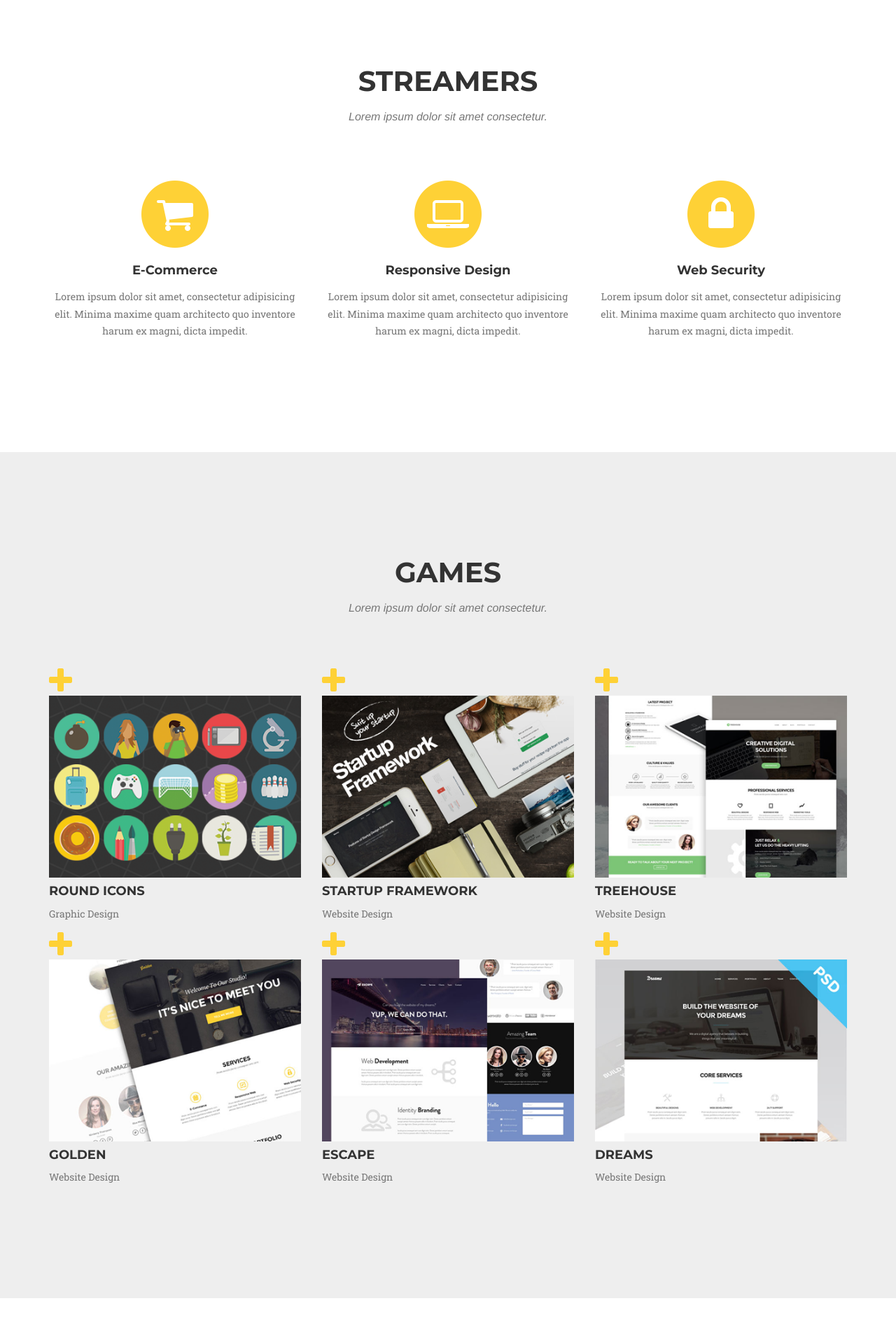
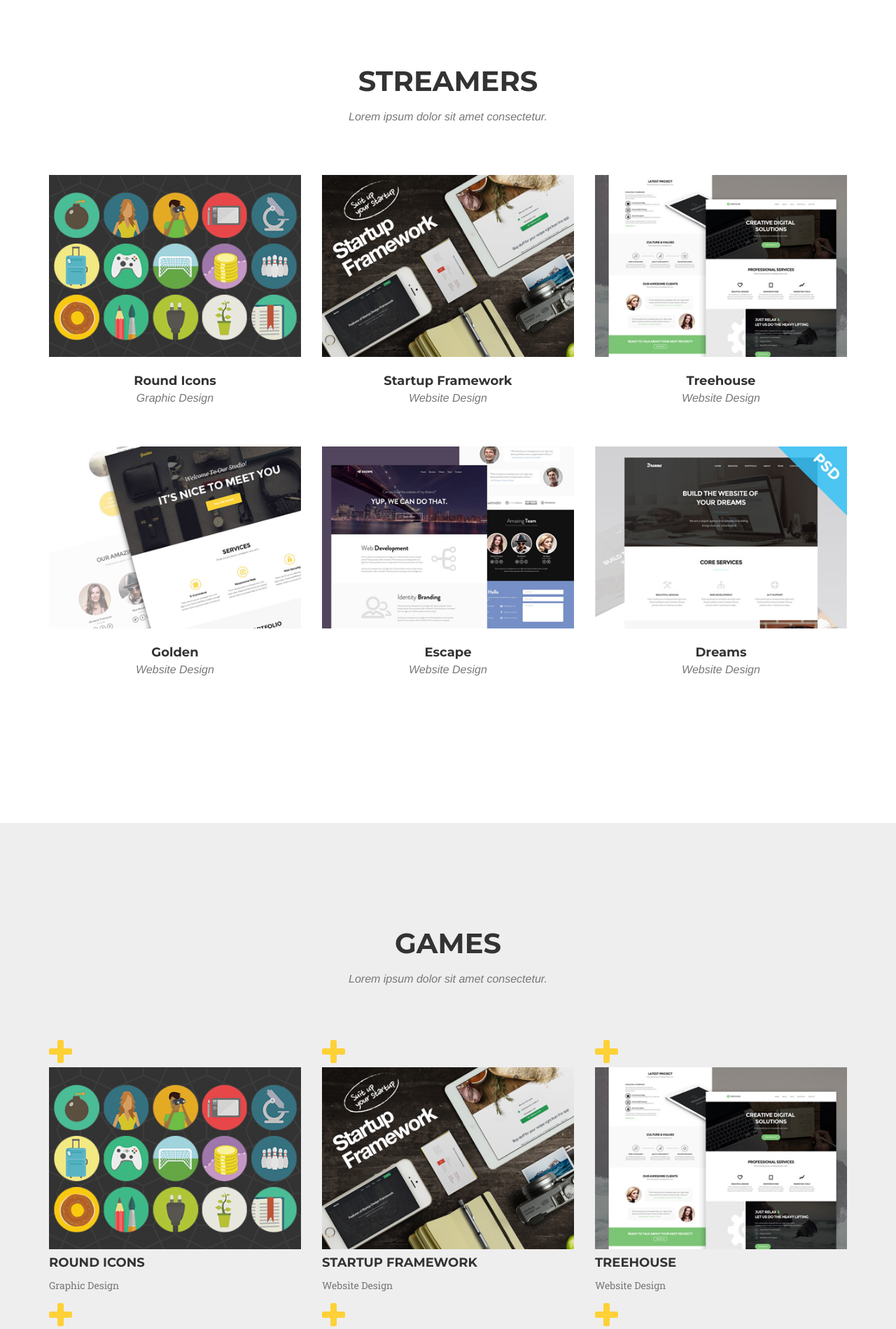
Before and after one commit to bryanbernal97/idb, a Flask app: page / in a window 1280 px wide. Shown: the part 814-2713 px from the top of the page at 70% size. Run offline with Flask 2, Linux system fonts and the light colour scheme; some libraries are stand-ins or nearby versions; some web fonts are replaced.

Commit message:
Trying to fix portfolio section by updating modals.

```diff
--- a/static/css/agency.css
+++ b/static/css/agency.css
@@ -302,17 +302,17 @@ section h3.section-subheading {
   margin: 15px 0;
   text-transform: none;
 }
-#portfolio .portfolio-item {
+.portfolio .portfolio-item {
   margin: 0 0 15px;
   right: 0;
 }
-#portfolio .portfolio-item .portfolio-link {
+.portfolio .portfolio-item .portfolio-link {
   display: block;
   position: relative;
   max-width: 400px;
   margin: 0 auto;
 }
-#portfolio .portfolio-item .portfolio-link .portfolio-hover {
+.portfolio .portfolio-item .portfolio-link .portfolio-hover {
   background: rgba(254, 209, 54, 0.9);
   position: absolute;
   width: 100%;
@@ -322,10 +322,10 @@ section h3.section-subheading {
   -webkit-transition: all ease 0.5s;
   -moz-transition: all ease 0.5s;
 }
-#portfolio .portfolio-item .portfolio-link .portfolio-hover:hover {
+.portfolio .portfolio-item .portfolio-link .portfolio-hover:hover {
   opacity: 1;
 }
-#portfolio .portfolio-item .portfolio-link .portfolio-hover .portfolio-hover-content {
+.portfolio .portfolio-item .portfolio-link .portfolio-hover .portfolio-hover-content {
   position: absolute;
   width: 100%;
   height: 20px;
@@ -335,35 +335,35 @@ section h3.section-subheading {
   margin-top: -12px;
   color: white;
 }
-#portfolio .portfolio-item .portfolio-link .portfolio-hover .portfolio-hover-content i {
+.portfolio .portfolio-item .portfolio-link .portfolio-hover .portfolio-hover-content i {
   margin-top: -12px;
 }
-#portfolio .portfolio-item .portfolio-link .portfolio-hover .portfolio-hover-content h3,
-#portfolio .portfolio-item .portfolio-link .portfolio-hover .portfolio-hover-content h4 {
+.portfolio .portfolio-item .portfolio-link .portfolio-hover .portfolio-hover-content h3,
+.portfolio .portfolio-item .portfolio-link .portfolio-hover .portfolio-hover-content h4 {
   margin: 0;
 }
-#portfolio .portfolio-item .portfolio-caption {
+.portfolio .portfolio-item .portfolio-caption {
   max-width: 400px;
   margin: 0 auto;
   background-color: white;
   text-align: center;
   padding: 25px;
 }
-#portfolio .portfolio-item .portfolio-caption h4 {
+.portfolio .portfolio-item .portfolio-caption h4 {
   text-transform: none;
   margin: 0;
 }
-#portfolio .portfolio-item .portfolio-caption p {
+.portfolio .portfolio-item .portfolio-caption p {
   font-family: "Droid Serif", "Helvetica Neue", Helvetica, Arial, sans-serif;
   font-style: italic;
   font-size: 16px;
   margin: 0;
 }
-#portfolio * {
+.portfolio * {
   z-index: 2;
 }
 @media (min-width: 767px) {
-  #portfolio .portfolio-item {
+  .portfolio .portfolio-item {
     margin: 0 0 30px;
   }
 }
--- a/templates/index.html
+++ b/templates/index.html
@@ -21,7 +21,7 @@
     <link href='https://fonts.googleapis.com/css?family=Roboto+Slab:400,100,300,700' rel='stylesheet' type='text/css'>
 
     <!-- Theme CSS -->
-    <link href="/static/css/agency.min.css" rel="stylesheet">
+    <link href="/static/css/agency.css" rel="stylesheet">
 
     <!-- HTML5 Shim and Respond.js IE8 support of HTML5 elements and media queries -->
     <!-- WARNING: Respond.js doesn't work if you view the page via file:// -->
@@ -91,7 +91,7 @@
     </header>
 
     <!-- Streamers Section -->
-    <section id="streamers">
+    <section id="streamers" class="portfolio">
         <div class="container">
             <div class="row">
                 <div class="col-lg-12 text-center">
@@ -99,30 +99,90 @@
                     <h3 class="section-subheading text-muted">Lorem ipsum dolor sit amet consectetur.</h3>
                 </div>
             </div>
-            <div class="row text-center">
-                <div class="col-md-4">
-                    <span class="fa-stack fa-4x">
-                        <i class="fa fa-circle fa-stack-2x text-primary"></i>
-                        <i class="fa fa-shopping-cart fa-stack-1x fa-inverse"></i>
-                    </span>
-                    <h4 class="service-heading">E-Commerce</h4>
-                    <p class="text-muted">Lorem ipsum dolor sit amet, consectetur adipisicing elit. Minima maxime quam architecto quo inventore harum ex magni, dicta impedit.</p>
+            <div class="row">
+                <div class="col-md-4 col-sm-6 portfolio-item">
+                    <a href="#portfolioModal1" class="portfolio-link" data-toggle="modal">
+                        <div class="portfolio-hover">
+                            <div class="portfolio-hover-content">
+                                <i class="fa fa-plus fa-3x"></i>
+                            </div>
+                        </div>
+                        <img src="/static/img/portfolio/roundicons.png" class="img-responsive" alt="">
+                    </a>
+                    <div class="portfolio-caption">
+                        <h4>Round Icons</h4>
+                        <p class="text-muted">Graphic Design</p>
+                    </div>
                 </div>
-                <div class="col-md-4">
-                    <span class="fa-stack fa-4x">
-                        <i class="fa fa-circle fa-stack-2x text-primary"></i>
-                        <i class="fa fa-laptop fa-stack-1x fa-inverse"></i>
-                    </span>
-                    <h4 class="service-heading">Responsive Design</h4>
-                    <p class="text-muted">Lorem ipsum dolor sit amet, consectetur adipisicing elit. Minima maxime quam architecto quo inventore harum ex magni, dicta impedit.</p>
+                <div class="col-md-4 col-sm-6 portfolio-item">
+                    <a href="#portfolioModal2" class="portfolio-link" data-toggle="modal">
+                        <div class="portfolio-hover">
+                            <div class="portfolio-hover-content">
+                                <i class="fa fa-plus fa-3x"></i>
+                            </div>
+                        </div>
+                        <img src="/static/img/portfolio/startup-framework.png" class="img-responsive" alt="">
+                    </a>
+                    <div class="portfolio-caption">
+                        <h4>Startup Framework</h4>
+                        <p class="text-muted">Website Design</p>
+                    </div>
                 </div>
-                <div class="col-md-4">
-                    <span class="fa-stack fa-4x">
-                        <i class="fa fa-circle fa-stack-2x text-primary"></i>
-                        <i class="fa fa-lock fa-stack-1x fa-inverse"></i>
-                    </span>
-                    <h4 class="service-heading">Web Security</h4>
-                    <p class="text-muted">Lorem ipsum dolor sit amet, consectetur adipisicing elit. Minima maxime quam architecto quo inventore harum ex magni, dicta impedit.</p>
+                <div class="col-md-4 col-sm-6 portfolio-item">
+                    <a href="#portfolioModal3" class="portfolio-link" data-toggle="modal">
+                        <div class="portfolio-hover">
+                            <div class="portfolio-hover-content">
+                                <i class="fa fa-plus fa-3x"></i>
+                            </div>
+                        </div>
+                        <img src="/static/img/portfolio/treehouse.png" class="img-responsive" alt="">
+                    </a>
+                    <div class="portfolio-caption">
+                        <h4>Treehouse</h4>
+                        <p class="text-muted">Website Design</p>
+                    </div>
+                </div>
+                <div class="col-md-4 col-sm-6 portfolio-item">
+                    <a href="#portfolioModal4" class="portfolio-link" data-toggle="modal">
+                        <div class="portfolio-hover">
+                            <div class="portfolio-hover-content">
+                                <i class="fa fa-plus fa-3x"></i>
+                            </div>
+                        </div>
+                        <img src="/static/img/portfolio/golden.png" class="img-responsive" alt="">
+                    </a>
+                    <div class="portfolio-caption">
+                        <h4>Golden</h4>
+                        <p class="text-muted">Website Design</p>
+                    </div>
+                </div>
+                <div class="col-md-4 col-sm-6 portfolio-item">
+                    <a href="#portfolioModal5" class="portfolio-link" data-toggle="modal">
+                        <div class="portfolio-hover">
+                            <div class="portfolio-hover-content">
+                                <i class="fa fa-plus fa-3x"></i>
+                            </div>
+                        </div>
+                        <img src="/static/img/portfolio/escape.png" class="img-responsive" alt="">
+                    </a>
+                    <div class="portfolio-caption">
+                        <h4>Escape</h4>
+                        <p class="text-muted">Website Design</p>
+                    </div>
+                </div>
+                <div class="col-md-4 col-sm-6 portfolio-item">
+                    <a href="#portfolioModal6" class="portfolio-link" data-toggle="modal">
+                        <div class="portfolio-hover">
+                            <div class="portfolio-hover-content">
+                                <i class="fa fa-plus fa-3x"></i>
+                            </div>
+                        </div>
+                        <img src="/static/img/portfolio/dreams.png" class="img-responsive" alt="">
+                    </a>
+                    <div class="portfolio-caption">
+                        <h4>Dreams</h4>
+                        <p class="text-muted">Website Design</p>
+                    </div>
                 </div>
             </div>
         </div>
@@ -668,11 +728,11 @@
         </div>
     </footer>
 
-    <!-- Portfolio Modals -->
-    <!-- Use the modals below to showcase details about your portfolio projects! -->
+    <!-- Streamer Modals -->
+    <!-- Use the modals below to showcase details about your streamer projects! -->
 
-    <!-- Portfolio Modal 1 -->
-    <div class="portfolio-modal modal fade" id="portfolioModal1" tabindex="-1" role="dialog" aria-hidden="true">
+    <!-- Streamer Modal 1 -->
+    <div class="streamer-modal modal fade" id="streamerModal1" tabindex="-1" role="dialog" aria-hidden="true">
         <div class="modal-dialog">
             <div class="modal-content">
                 <div class="close-modal" data-dismiss="modal">
@@ -706,8 +766,8 @@
         </div>
     </div>
 
-    <!-- Portfolio Modal 2 -->
-    <div class="portfolio-modal modal fade" id="portfolioModal2" tabindex="-1" role="dialog" aria-hidden="true">
+    <!-- Streamer Modal 2 -->
+    <div class="streamer-modal modal fade" id="streamerModal2" tabindex="-1" role="dialog" aria-hidden="true">
         <div class="modal-dialog">
             <div class="modal-content">
                 <div class="close-modal" data-dismiss="modal">
@@ -734,8 +794,8 @@
         </div>
     </div>
 
-    <!-- Portfolio Modal 3 -->
-    <div class="portfolio-modal modal fade" id="portfolioModal3" tabindex="-1" role="dialog" aria-hidden="true">
+    <!-- Streamer Modal 3 -->
+    <div class="streamer-modal modal fade" id="streamerModal3" tabindex="-1" role="dialog" aria-hidden="true">
         <div class="modal-dialog">
             <div class="modal-content">
                 <div class="close-modal" data-dismiss="modal">
@@ -763,8 +823,8 @@
         </div>
     </div>
 
-    <!-- Portfolio Modal 4 -->
-    <div class="portfolio-modal modal fade" id="portfolioModal4" tabindex="-1" role="dialog" aria-hidden="true">
+    <!-- Streamer Modal 4 -->
+    <div class="streamer-modal modal fade" id="streamerModal4" tabindex="-1" role="dialog" aria-hidden="true">
         <div class="modal-dialog">
             <div class="modal-content">
                 <div class="close-modal" data-dismiss="modal">
@@ -792,8 +852,8 @@
         </div>
     </div>
 
-    <!-- Portfolio Modal 5 -->
-    <div class="portfolio-modal modal fade" id="portfolioModal5" tabindex="-1" role="dialog" aria-hidden="true">
+    <!-- Streamer Modal 5 -->
+    <div class="streamer-modal modal fade" id="streamerModal5" tabindex="-1" role="dialog" aria-hidden="true">
         <div class="modal-dialog">
             <div class="modal-content">
                 <div class="close-modal" data-dismiss="modal">
@@ -821,8 +881,8 @@
         </div>
     </div>
 
-    <!-- Portfolio Modal 6 -->
-    <div class="portfolio-modal modal fade" id="portfolioModal6" tabindex="-1" role="dialog" aria-hidden="true">
+    <!-- Streamer Modal 6 -->
+    <div class="streamer-modal modal fade" id="streamerModal6" tabindex="-1" role="dialog" aria-hidden="true">
         <div class="modal-dialog">
             <div class="modal-content">
                 <div class="close-modal" data-dismiss="modal">
```
